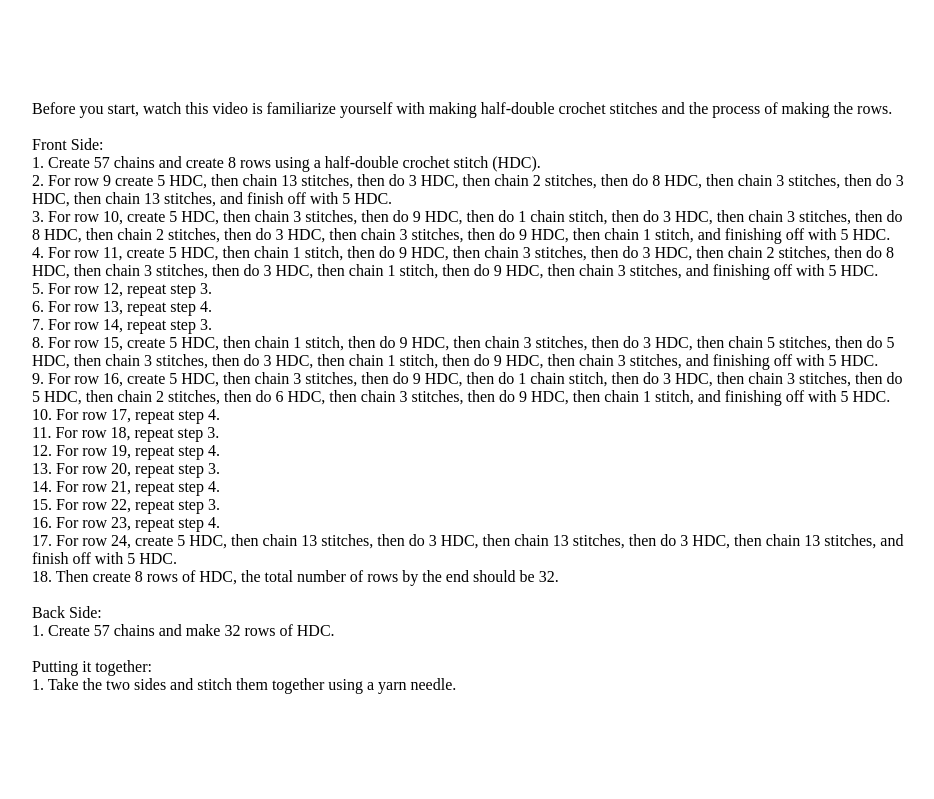
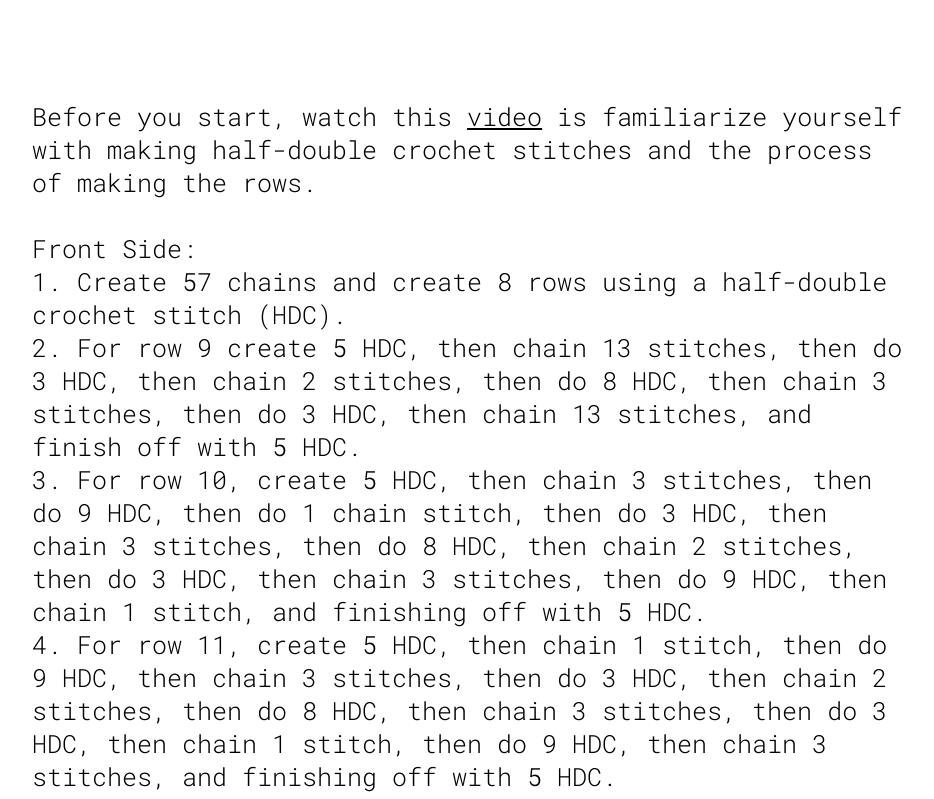
Before and after one commit to sissichen108/GD2-final, a plain HTML site: page finalassignment-instructions.html in a window 1280 px wide. Shown: the top 799 px of the page, without its empty margins (168-1102 px from the left). Drawn offline with Linux system fonts and the light colour scheme.

Commit message:
Update finalassignment-instructions.html

```diff
--- a/finalassignment-instructions.html
+++ b/finalassignment-instructions.html
@@ -15,7 +15,7 @@
   </head>
   <body>
   <div class="sidebar-container">
-  	Before you start, watch this video is familiarize yourself with making half-double crochet stitches and the process of making the rows.<br><br>
+  	<p>Before you start, watch this <a href="https://www.are.na/sissi-chen/gd2-assignment-4">video</a> is familiarize yourself with making half-double crochet stitches and the process of making the rows.<br><br>
 
 Front Side:<br>
 1.  Create 57 chains and create 8 rows using a half-double crochet stitch (HDC).<br>
@@ -41,7 +41,8 @@ Back Side:<br>
 1.  Create 57 chains and make 32 rows of HDC.<br><br>
 
 Putting it together:<br>
-1.  Take the two sides and stitch them together using a yarn needle.<br>
+1.  Take the two sides and stitch them together using a yarn needle.<br><br>
+<a href="https://www.are.na/sissi-chen/gd2-assignment-4">Back</a></p>
 
 
   </div>
```
